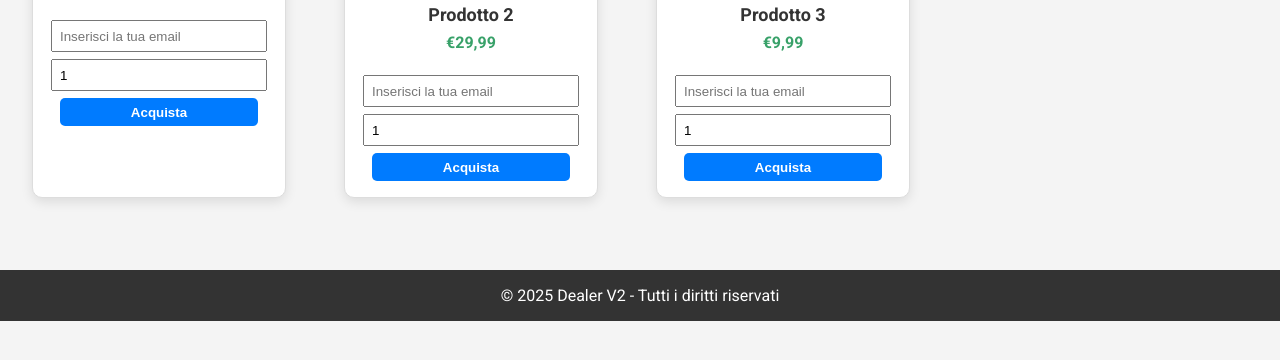
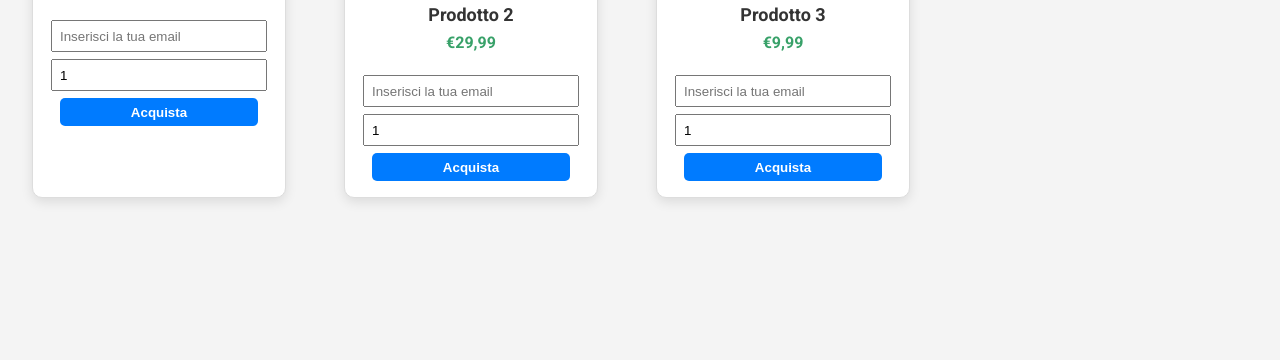
Before and after one commit to nat-carbonara/Dealer_V2, a plain HTML site: page index.html in a window 1280 px wide. Shown: the part 438-798 px from the top of the page. Drawn offline with Linux system fonts and the light colour scheme.

Commit message:
Update index.html

```diff
--- a/index.html
+++ b/index.html
@@ -76,9 +76,5 @@
     </div>
   </main>
 
-  <footer>
-    © 2025 Dealer V2 - Tutti i diritti riservati
-  </footer>
-
 </body>
 </html>
```
